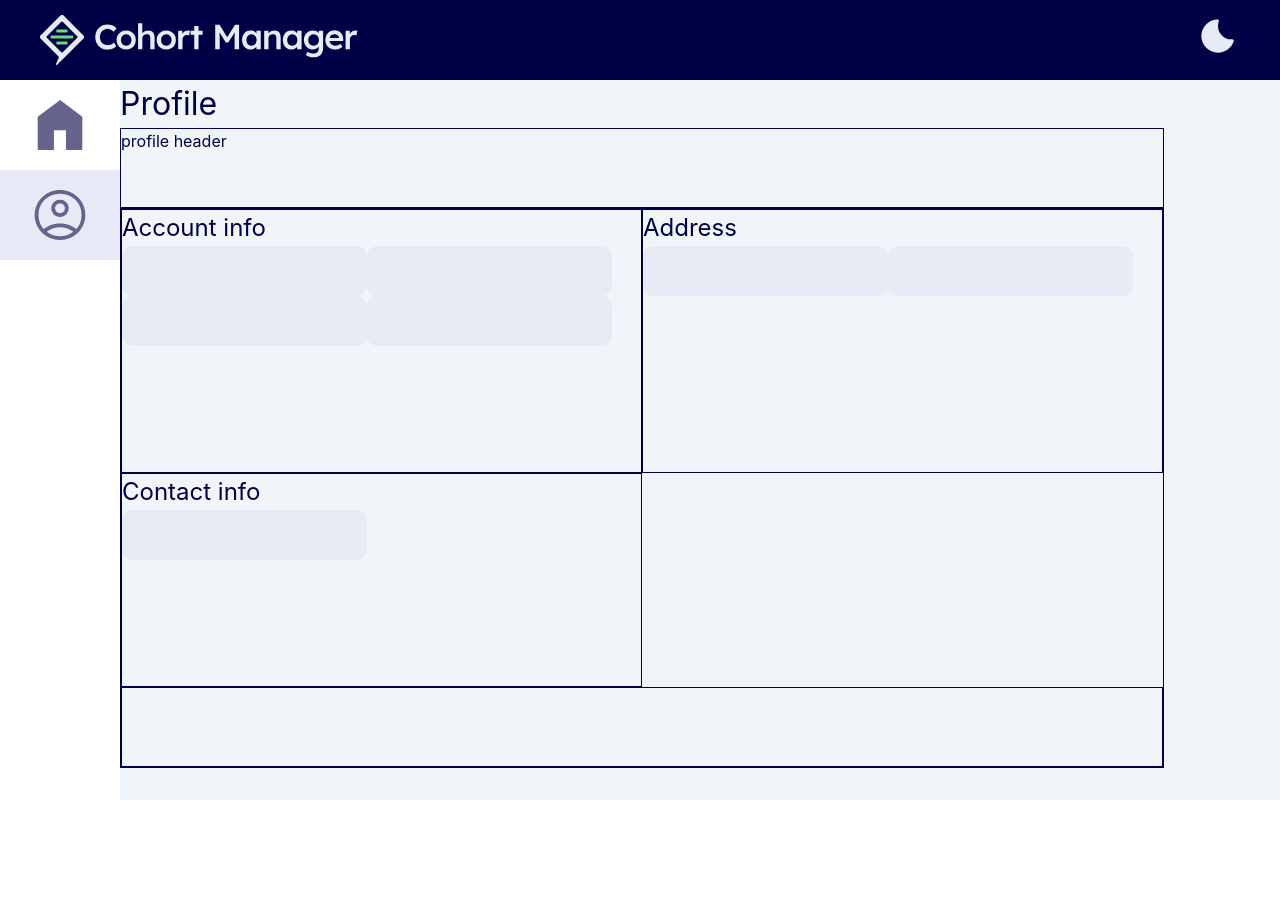
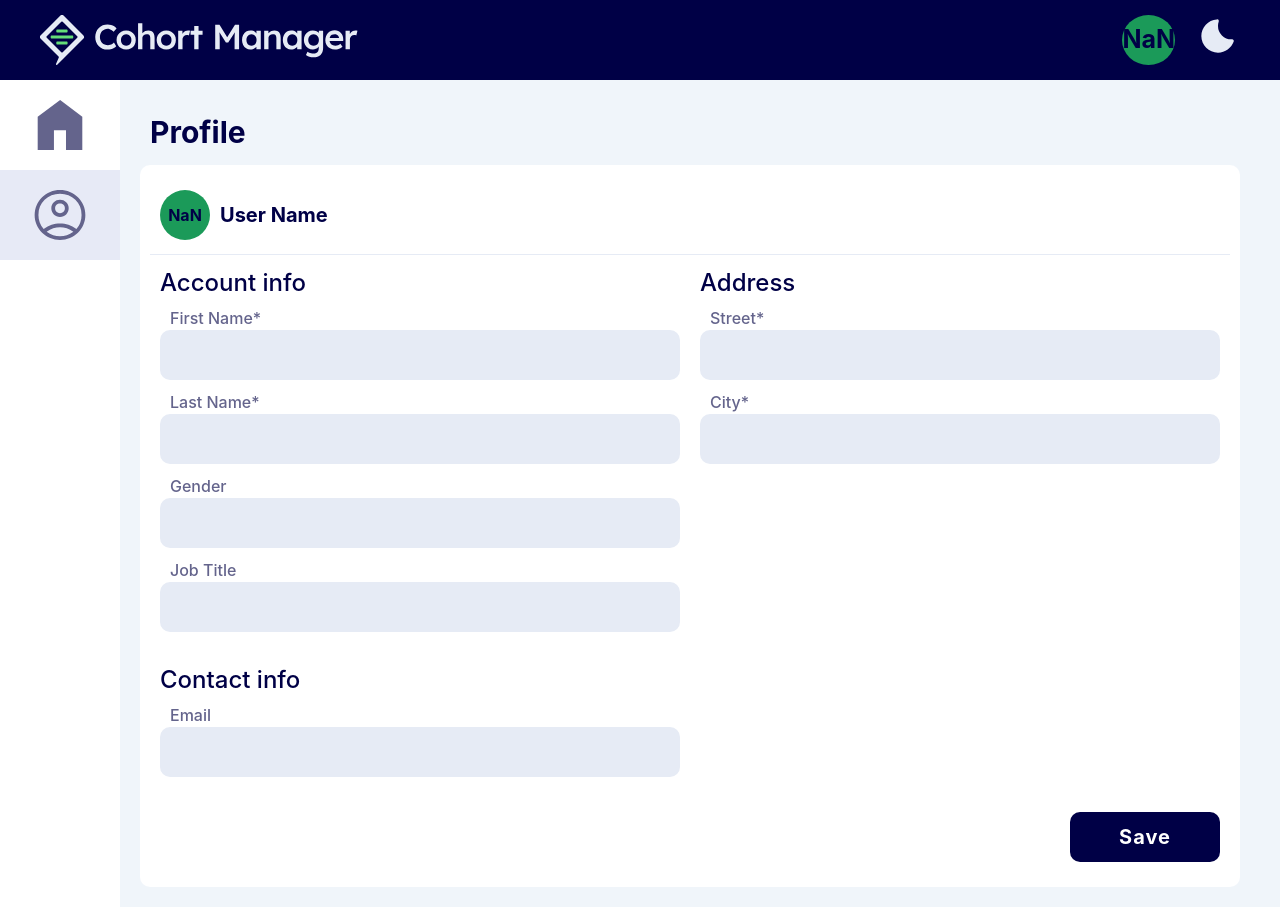
Before and after one commit to boolean-uk/react-cohort-dashboard-challenge, a React (Vite) app: page /profile in a window 1280 px wide. Before the commit the page ends 800 px from the top, so only its background shows below. Built offline with nearby package versions, Linux system fonts and the light colour scheme; no server answers.

Commit message:
dark-mode, loader and profile page

```diff
--- a/src/App.jsx
+++ b/src/App.jsx
@@ -129,7 +129,7 @@ export default function App() {
           <Routes>
             <Route path="/" element={<PostFeed />} />
             <Route path="/profile" element={<Profile />} />
-            <Route path="/clicked-post/:id" element={<ClickedPost />} />
+            <Route path="/post/:id" element={<ClickedPost />} />
           </Routes>
         </DataContext.Provider>
       </main>
--- a/src/components/CreatePost.jsx
+++ b/src/components/CreatePost.jsx
@@ -45,6 +45,7 @@ export default function CreatePost() {
       <form className="create-post" onSubmit={handleFormSubmit}>
         <Avatar>{user}</Avatar>
         <TextInput
+          type="text"
           name="newPost"
           placeholder="What's on your mind?"
           value={content}
--- a/src/components/Loader.jsx
+++ b/src/components/Loader.jsx
@@ -1,7 +1,12 @@
+import { useContext } from "react";
+import { DataContext } from "../App";
+
 export default function Loader() {
+  const { mode } = useContext(DataContext);
+
   return (
     <svg
-      className="spinner"
+      className={`spinner ${mode}`}
       width="65px"
       height="65px"
       viewBox="0 0 66 66"
--- a/src/components/Post.jsx
+++ b/src/components/Post.jsx
@@ -43,7 +43,7 @@ export default function Post(props) {
                 {`${contact?.firstName} ${contact?.lastName}`}
               </h3>
               <p className="post-title">
-                <Link to={`/clicked-post/${post?.id}`}>{post?.title}</Link>
+                <Link to={`/post/${post?.id}`}>{post?.title}</Link>
               </p>
             </div>
           </div>
--- a/src/components/Profile.jsx
+++ b/src/components/Profile.jsx
@@ -1,36 +1,108 @@
+import { useContext, useState, useEffect } from "react";
+import { DataContext } from "../App";
+import Avatar from "./Avatar";
 import TextInput from "./TextInput";
 
 export default function Profile() {
+  const [firstName, setFirstName] = useState("");
+  const [lastName, setLastName] = useState("");
+  const [gender, setGender] = useState("");
+  const [jobTitle, setJobTitle] = useState("");
+  const [street, setStreet] = useState("");
+  const [city, setCity] = useState("");
+  const [email, setEmail] = useState("");
+
+  const { mode } = useContext(DataContext);
+
+  function handleFormSubmit(event) {
+    event.preventDefault();
+  }
+
   return (
-    <>
-      <h1>Profile</h1>
+    <div className={`profile-container ${mode}`}>
+      <h1 className="profile-heading">Profile</h1>
 
       <div className="profile">
-        <div className="profile-header">profile header</div>
+        <div className={`profile-header ${mode}`}>
+          <Avatar />
+          <h2>User Name</h2>
+        </div>
 
-        <form action="" className="profile-form">
+        <form action="" className="profile-form" onSubmit={handleFormSubmit}>
           <div className="account-info">
             <h2>Account info</h2>
-            <TextInput />
-            <TextInput />
-            <TextInput />
-            <TextInput />
+            <label htmlFor="first-name" className={mode}>
+              First Name*
+            </label>
+            <TextInput
+              id="first-name"
+              value={firstName}
+              onChange={(e) => setFirstName(e.target.value)}
+            />
+            <label htmlFor="last-name" className={mode}>
+              Last Name*
+            </label>
+            <TextInput
+              id="last-name"
+              value={lastName}
+              onChange={(e) => setLastName(e.target.value)}
+            />
+            <label htmlFor="gender" className={mode}>
+              Gender
+            </label>
+            <TextInput
+              id="gender"
+              value={gender}
+              onChange={(e) => setGender(e.target.value)}
+            />
+            <label htmlFor="job-title" className={mode}>
+              Job Title
+            </label>
+            <TextInput
+              id="job-title"
+              value={jobTitle}
+              onChange={(e) => setJobTitle(e.target.value)}
+            />
           </div>
 
           <div className="address">
             <h2>Address</h2>
-            <TextInput />
-            <TextInput />
+            <label htmlFor="street" className={mode}>
+              Street*
+            </label>
+            <TextInput
+              id="street"
+              value={street}
+              onChange={(e) => setStreet(e.target.value)}
+            />
+            <label htmlFor="city" className={mode}>
+              City*
+            </label>
+            <TextInput
+              id="city"
+              value={city}
+              onChange={(e) => setCity(e.target.value)}
+            />
           </div>
 
           <div className="contact-info">
             <h2>Contact info</h2>
-            <TextInput />
+            <label htmlFor="contact-info" className={mode}>
+              Email
+            </label>
+            <TextInput
+              id="contact-info"
+              type="email"
+              value={email}
+              onChange={(e) => setEmail(e.target.value)}
+            />
           </div>
 
-          <div className="save"></div>
+          <div className="save">
+            <button>Save</button>
+          </div>
         </form>
       </div>
-    </>
+    </div>
   );
 }
--- a/src/components/TextInput.jsx
+++ b/src/components/TextInput.jsx
@@ -2,7 +2,8 @@ export default function TextInput(props) {
   return (
     <>
       <input
-        type="text"
+        id={props.id}
+        type={props.type}
         name={props.name}
         value={props.value}
         placeholder={props.placeholder}
--- a/src/index.css
+++ b/src/index.css
@@ -69,7 +69,7 @@ header {
   height: 50px;
   min-width: 50px;
   border-radius: 50%;
-
+  background-color: #1b9a59;
   display: flex;
   justify-content: center;
   align-items: center;
@@ -194,51 +194,103 @@ a {
 }
 
 /* ******************************** */
+
+.profile-container {
+  padding: 20px;
+  padding-right: 40px;
+}
+
 .profile {
-  width: 90%;
-  height: 80vh;
   display: grid;
   grid-template-rows: 80px 1fr;
+
+  border-radius: 10px;
+  background-color: light-dark(#fff, #2c2c2c);
+
+  padding: 10px;
+}
+
+.profile > * {
+}
+
+.profile-heading {
+  padding: 10px;
+  font-size: 30px;
+  font-weight: 700;
 }
 
 .profile-header {
   grid-row: 1 / 2;
   grid-column: 1 / 2;
-  border: 1px solid #000046;
+
+  display: flex;
+  align-items: center;
+  gap: 10px;
+
+  border-bottom: 1px solid light-dark(#e6ebf5, #4d4b4b);
+
+  padding: 10px;
+}
+
+.profile-header h2 {
+  font-size: 20px;
+  font-weight: 700;
 }
 
 .profile-form {
   grid-row: 2 / 3;
   grid-column: 1 / 2;
-  border: 1px solid #000046;
 
   display: grid;
   grid-template-rows: auto auto 80px;
   grid-template-columns: 1fr 1fr;
 }
 
+.profile-form > * {
+  padding: 10px;
+}
+
+.profile-form input {
+  display: block;
+  width: 100%;
+  margin-bottom: 10px;
+  padding: 20px;
+}
+
+.profile-form label {
+  font-size: 16px;
+  font-weight: 500;
+  padding-left: 10px;
+  color: light-dark(#64648c, #b1b1b1);
+}
+
+.profile-form h2 {
+  font-weight: 500;
+  margin-bottom: 5px;
+}
+
 .account-info {
   grid-row: 1 / 2;
   grid-column: 1 / 2;
-  border: 1px solid #000046;
 }
 
 .address {
   grid-row: 1 / 2;
   grid-column: 2 / 3;
-  border: 1px solid #000046;
 }
 
 .contact-info {
   grid-row: 2 / 3;
   grid-column: 1 / 2;
-  border: 1px solid #000046;
 }
 
 .save {
   grid-row: 3 / 4;
   grid-column: 1 / 3;
-  border: 1px solid #000046;
+
+  display: flex;
+  justify-content: flex-end;
+  align-items: center;
 }
 
 /* *************************** */
@@ -248,6 +300,7 @@ a {
   gap: 20px;
 
   padding: 20px;
+  padding-right: 40px;
 }
 
 .post-feed > * {
@@ -364,7 +417,7 @@ a {
 /* ******* Loader ***** */
 .spinner {
   margin-left: 45%;
-  background-color: #f0f5fa;
+  background-color: light-dark(#f0f5fa, #1c1c1c);
 }
 
 @keyframes rotator {
```
